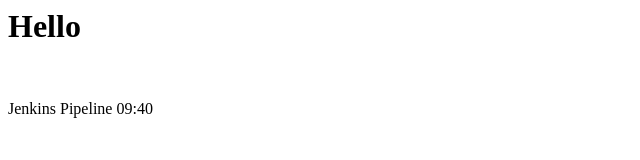
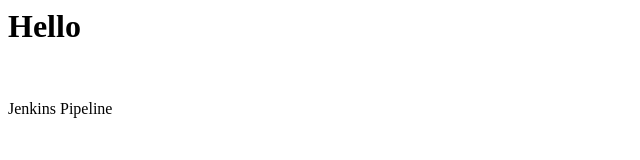
Before and after one commit to Satyadeva777/Pipeline3, a plain HTML site: page index.html in a window 1280 px wide. Shown: the full height of the page, 0-640 px from the left. Drawn offline with Linux system fonts and the light colour scheme.

Commit message:
Update index.html

```diff
--- a/index.html
+++ b/index.html
@@ -1,3 +1,3 @@
 <h1>Hello</h1>
 <br>
-<p>Jenkins Pipeline 09:40</p>
+<p>Jenkins Pipeline </p>
```
